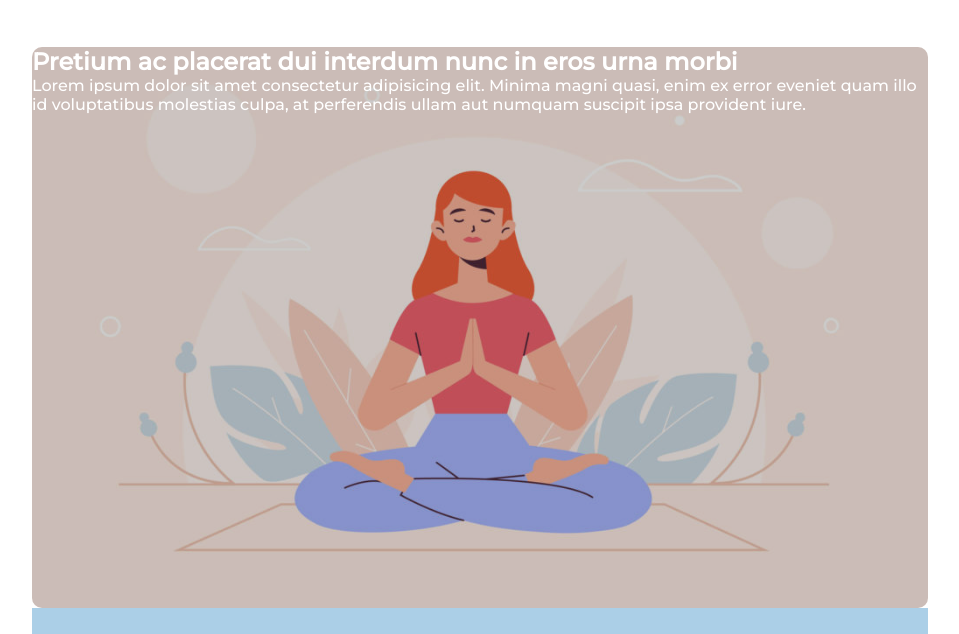
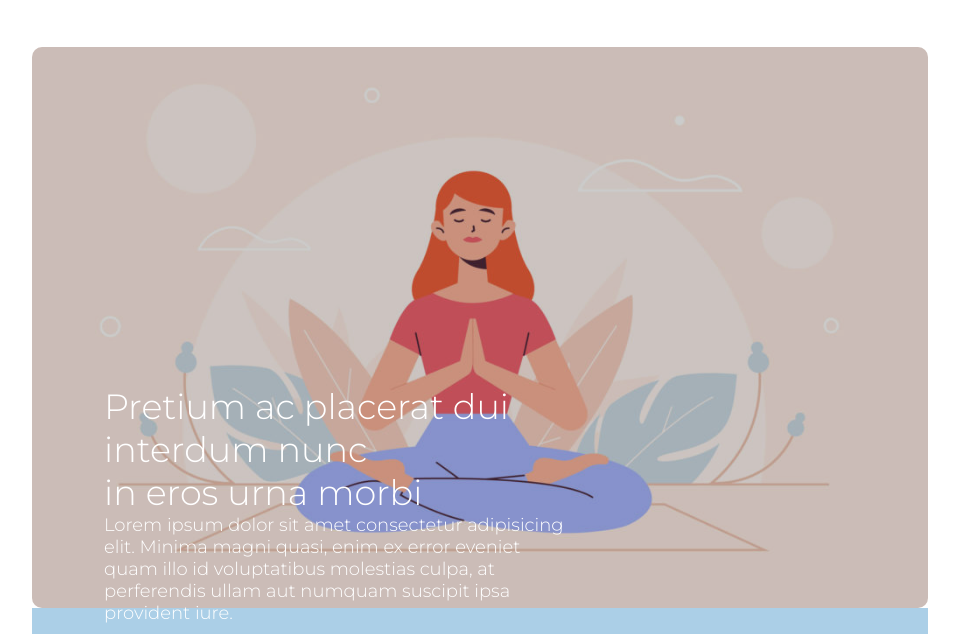
Before and after one commit to luirusso/htmlcss-wp, a plain HTML site: page index.html in a window 1280 px wide. Shown: the part 166-800 px from the top of the page, without its empty margins (160-1119 px from the left). Drawn offline with Linux system fonts and the light colour scheme.

Commit message:
finished styling first banner

```diff
--- a/css/main.css
+++ b/css/main.css
@@ -58,9 +58,25 @@ nav ul li a:hover {
     box-shadow: inset 0 0 0 1000px rgba(0,0,0,.2);
 }
 
+.banner-text {
+    width: 60%;
+}
+
+.banner h2 {
+    padding-top: 338px;
+    font-weight: 300;
+    font-size: 35px;
+}
+
+.banner p {
+    font-weight: 300;
+    font-size: 18px;
+}
+
 .banner h2,
 .banner p {
     color: white;
+    padding-left: 72px;
 }
 
 /* UTILITIES */
--- a/index.html
+++ b/index.html
@@ -7,7 +7,7 @@
     <title>Wordpress Layout</title>
     <link rel="preconnect" href="https://fonts.googleapis.com">
     <link rel="preconnect" href="https://fonts.gstatic.com" crossorigin>
-    <link href="https://fonts.googleapis.com/css2?family=Montserrat:wght@300;500&display=swap" rel="stylesheet">
+    <link href="https://fonts.googleapis.com/css2?family=Montserrat:wght@100;200;300;500&display=swap" rel="stylesheet">
     <link rel="stylesheet" href="./css/main.css">
 </head>
 <body>
@@ -44,12 +44,15 @@
 
         <!-- 1st Section -->
         <section class="banner">
-            <h2>
-                Pretium ac placerat dui interdum nunc in eros urna morbi
-            </h2>
-            <p>
-                Lorem ipsum dolor sit amet consectetur adipisicing elit. Minima magni quasi, enim ex error eveniet quam illo id voluptatibus molestias culpa, at perferendis ullam aut numquam suscipit ipsa provident iure.
-            </p>
+            <div class="banner-text">
+                <h2>
+                    Pretium ac placerat dui interdum nunc<br>
+                    in eros urna morbi
+                </h2>
+                <p>
+                    Lorem ipsum dolor sit amet consectetur adipisicing elit. Minima magni quasi, enim ex error eveniet quam illo id voluptatibus molestias culpa, at perferendis ullam aut numquam suscipit ipsa provident iure.
+                </p>
+            </div>
         </section>
 
         <div class="bottomsection">
```
